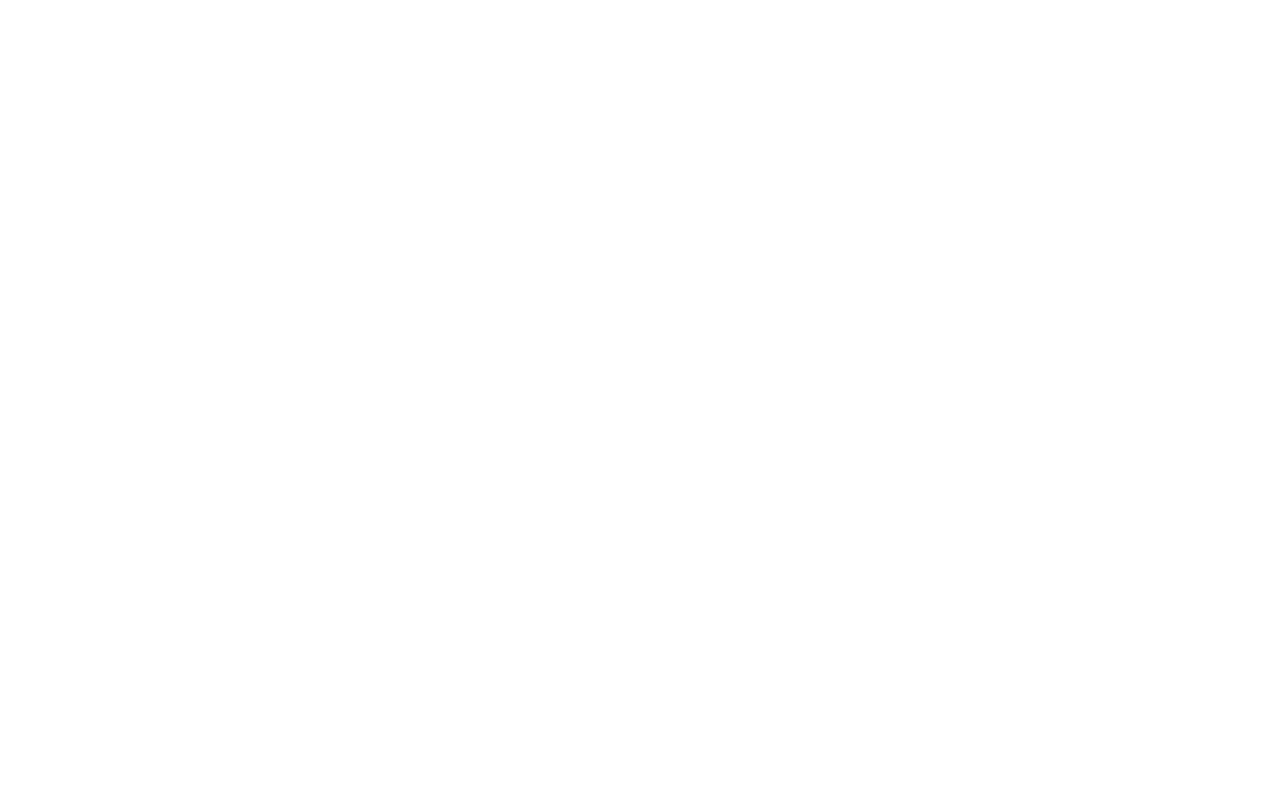
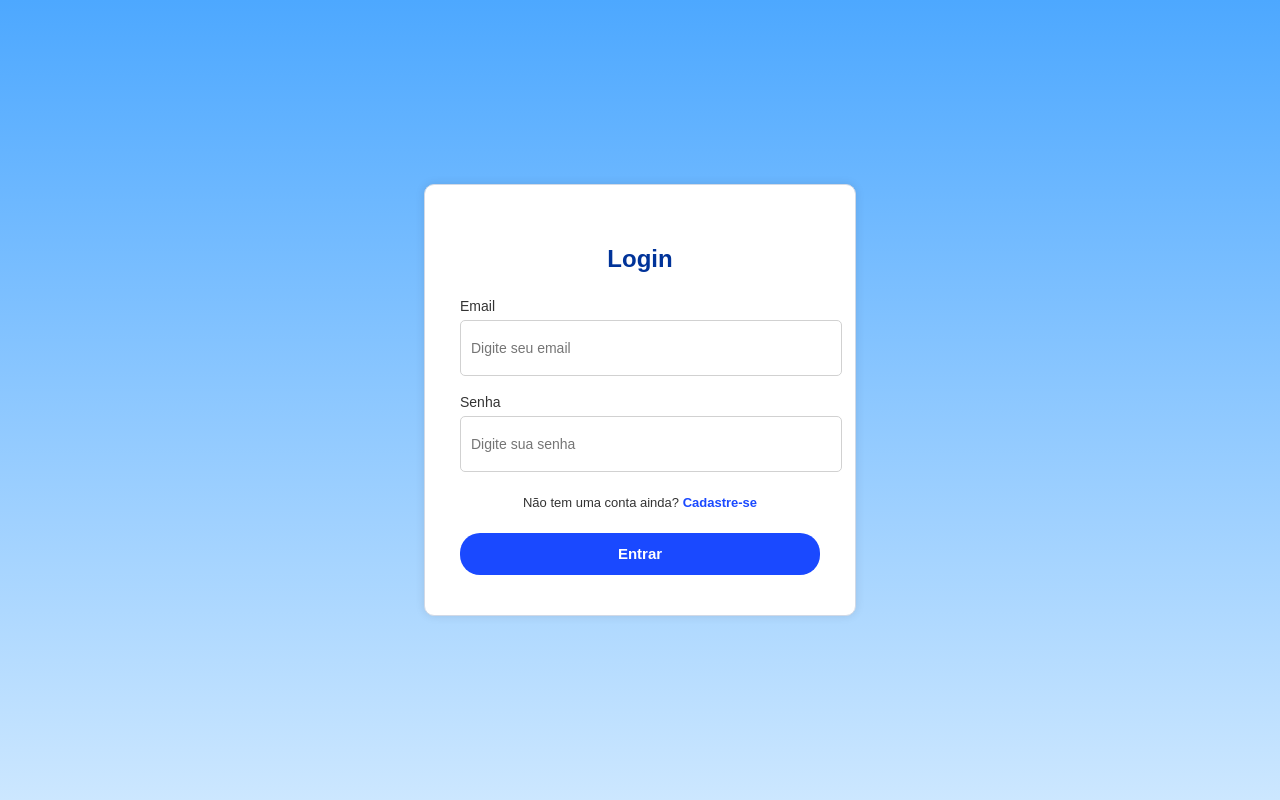
Before and after one commit to DevLuigi/LegalizaMais-Frontend, a React (Vite) app: page / in a window 1280 px wide. Before the commit this address had no page. Shown: the top 800 px of the page. Built offline with nearby package versions, Linux system fonts and the light colour scheme.

Commit message:
FrontEnd da Tela de Login

```diff
--- a/src/main.jsx
+++ b/src/main.jsx
@@ -6,10 +6,12 @@
 
 import Routes from './routes';
 import './index.css';
+import Login from './pages/login';
 
 createRoot(document.getElementById('root')).render(
   <StrictMode>
     <ToastContainer />
+    <Login />
     <Routes />
   </StrictMode>
 )
--- /dev/null
+++ b/src/pages/login/index.jsx
@@ -0,0 +1,34 @@
+import React from "react";
+import { useEffect, useState } from "react";
+import {
+  Container,
+  Card,
+  Title,
+  Label,
+  Input,
+  Button,
+  SignupText,
+} from "./styled";
+
+export default function Login() {
+  return (
+    <Container>
+      <Card>
+        <Title>Login</Title>
+        <form>
+          <Label>Email</Label>
+          <Input type="email" placeholder="Digite seu email" />
+
+          <Label>Senha</Label>
+          <Input type="password" placeholder="Digite sua senha" />
+
+          <SignupText>
+            Não tem uma conta ainda? <a href="#">Cadastre-se</a>
+          </SignupText>
+
+          <Button type="submit">Entrar</Button>
+        </form>
+      </Card>
+    </Container>
+  );
+}
--- /dev/null
+++ b/src/pages/login/styled.js
@@ -0,0 +1,92 @@
+import styled from "styled-components";
+
+// Fundo com degradê azul e centralização do conteúdo
+export const Container = styled.div`
+  height: 100vh;
+  width: 100%;
+  display: flex;
+  justify-content: center;
+  align-items: center;
+  background: linear-gradient(to bottom, #4da8ff, #cce7ff);
+`;
+
+// Card central
+export const Card = styled.div`
+  background: #ffffff;
+  width: 360px;
+  padding: 40px 35px;
+  border-radius: 10px;
+  box-shadow: 0px 0px 10px rgba(0, 0, 0, 0.1);
+  border: 1px solid #d1d9e6;
+  text-align: center;
+`;
+
+// Título “Login”
+export const Title = styled.h2`
+  color: #003399;
+  font-weight: 700;
+  margin-bottom: 25px;
+  font-family: "Poppins", sans-serif;
+`;
+
+// Labels e inputs
+export const Label = styled.label`
+  display: block;
+  text-align: left;
+  color: #333;
+  font-size: 14px;
+  margin-bottom: 6px;
+  font-weight: 500;
+`;
+
+export const Input = styled.input`
+  width: 100%;
+  height: 38px;
+  border: 1px solid #d1d1d1;
+  border-radius: 5px;
+  margin-bottom: 18px;
+  padding: 8px 10px;
+  font-size: 14px;
+  outline: none;
+  transition: border 0.2s ease-in-out;
+
+  &:focus {
+    border-color: #003399;
+  }
+`;
+
+// Botão azul
+export const Button = styled.button`
+  width: 100%;
+  height: 42px;
+  background: #1a49ff;
+  color: white;
+  border: none;
+  border-radius: 20px;
+  font-size: 15px;
+  font-weight: 600;
+  cursor: pointer;
+  transition: background 0.2s ease-in-out;
+  margin-top: 10px;
+
+  &:hover {
+    background: #003be3;
+  }
+`;
+
+// Texto de cadastro
+export const SignupText = styled.p`
+  font-size: 13px;
+  color: #333;
+  margin-top: 5px;
+
+  a {
+    color: #1a49ff;
+    text-decoration: none;
+    font-weight: 600;
+
+    &:hover {
+      text-decoration: underline;
+    }
+  }
+`;
--- a/src/routes.jsx
+++ b/src/routes.jsx
@@ -1,25 +1,31 @@
 import { BrowserRouter, Routes, Route } from "react-router-dom";
 
+// Pages
 import Example from "./pages/example";
 
 // Clients
-import ListClients from "./pages/clients/list"
+import ListClients from "./pages/clients/list";
 
 // Services
-import ListServices from "./pages/services/list"
+import ListServices from "./pages/services/list";
 
 // Budgets
 import ListBudgets from "./pages/budgets/list";
 
 // Contracts
-import ListContracts from "./pages/contracts/list"
+import ListContracts from "./pages/contracts/list";
 
+// Login
+import Login from "./pages/login";
 
 export default function RoutesProject() {
   return (
     <BrowserRouter>
       <Routes>
+        {/* Login */}
+        <Route path="/" element={<Login />} />
 
+        {/* Example */}
         <Route path="/exemplo" element={<Example />} />
 
         {/* Clients */}
@@ -33,8 +39,7 @@
 
         {/* Contracts */}
         <Route path="/contracts" element={<ListContracts />} />
-
       </Routes>
     </BrowserRouter>
-    )
+  );
 }
```
Lines whose indentation alone changed are shown as unchanged.
